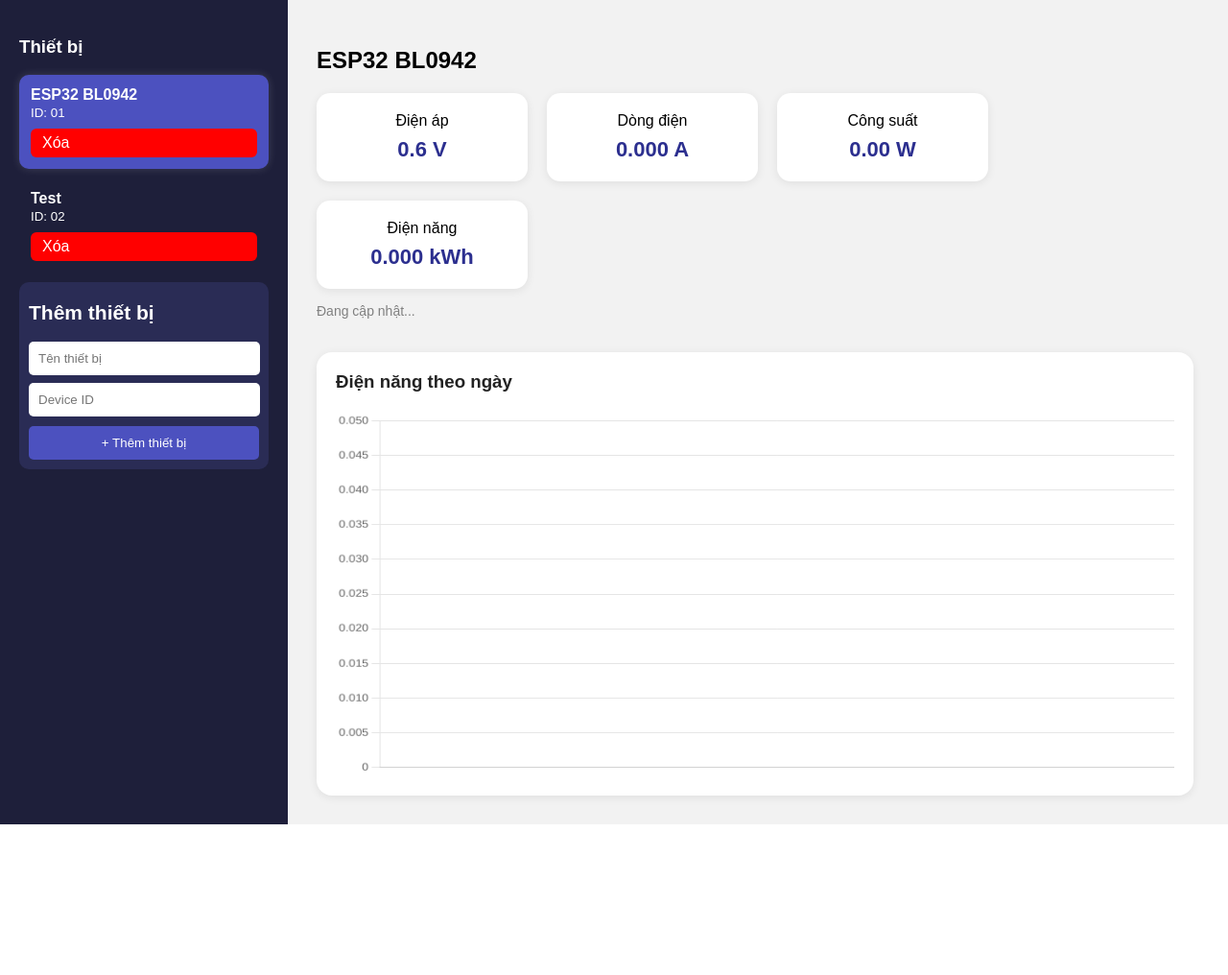
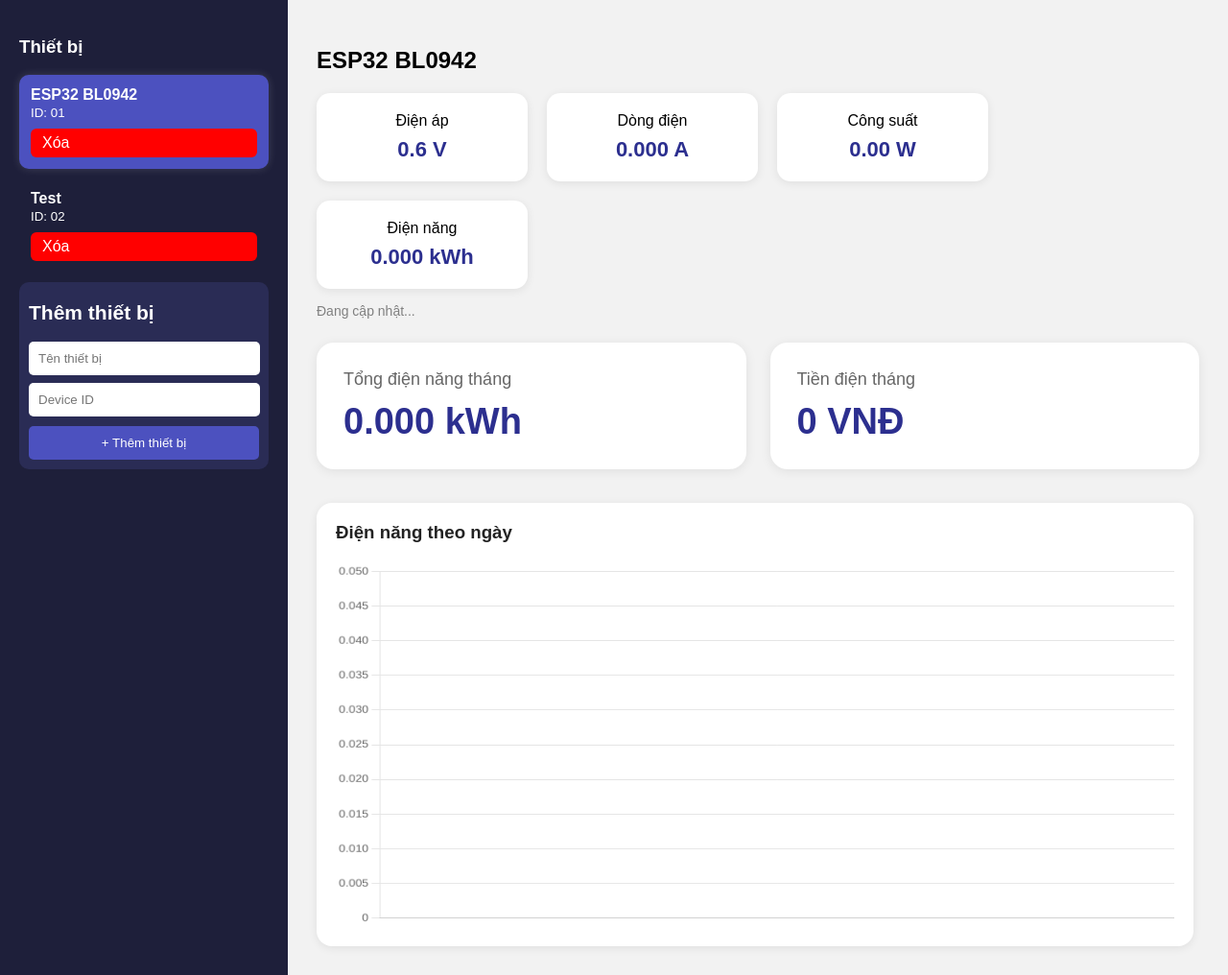
Before and after one commit to TranQuocBao1207/BL0942-WEB, a Django app: template templates/dashboard.html in a window 1280 px wide. Shown: the part 71-1087 px from the top of the page at 96% size. Before the commit the page ends 930 px from the top, so only its background shows below. Run offline with Django 5.2, Linux system fonts and the light colour scheme; the template is opened without the code that fills it: values that come from a table or form of the project are taken from there, others are empty; data comes from the database, SQL or seed files in the repository.

Commit message:
add monthly summary

```diff
--- a/monitor/views.py
+++ b/monitor/views.py
@@ -301,6 +301,9 @@ def energy_chart_data(request):
         labels = []
         values = []
 
+        monthly_total = 0
+        monthly_cost = 0
+
         for item in data:
 
             labels.append(item["date"])
@@ -309,15 +312,38 @@ def energy_chart_data(request):
                 round(float(item["total"]), 3)
             )
 
+            monthly_total = item.get(
+                "monthly_total",
+                0
+            )
+
+            monthly_cost = item.get(
+                "monthly_cost",
+                0
+            )
+
         return JsonResponse({
+
             "labels": labels,
-            "values": values
+
+            "values": values,
+
+            "monthly_total": monthly_total,
+
+            "monthly_cost": monthly_cost
         })
 
     except Exception as e:
 
         return JsonResponse({
+
             "labels": [],
+
             "values": [],
+
+            "monthly_total": 0,
+
+            "monthly_cost": 0,
+
             "error": str(e)
         })
--- a/templates/dashboard.html
+++ b/templates/dashboard.html
@@ -2,269 +2,308 @@
 <!doctype html>
 <html lang="vi">
   <head>
-<meta charset="UTF-8">
+    <meta charset="UTF-8" />
     <title>Dashboard</title>
 
     <script src="https://cdn.jsdelivr.net/npm/chart.js"></script>
 
     <style>
-
-body{
-    margin:0;
-    font-family:Arial;
-    background:#f2f2f2;
+      body {
+        margin: 0;
+        font-family: Arial;
+        background: #f2f2f2;
       }
 
       /* ===== HEADER ===== */
 
-.header{
-    background:#2c2f8f;
-    color:white;
-    padding:15px 20px;
+      .header {
+        background: #2c2f8f;
+        color: white;
+        padding: 15px 20px;
 
-    display:flex;
-    justify-content:space-between;
-    align-items:center;
+        display: flex;
+        justify-content: space-between;
+        align-items: center;
       }
 
-.header-left{
-    display:flex;
-    align-items:center;
-    gap:10px;
+      .header-left {
+        display: flex;
+        align-items: center;
+        gap: 10px;
 
-    font-size:20px;
-    font-weight:bold;
+        font-size: 20px;
+        font-weight: bold;
       }
 
-.logo{
-    height:40px;
+      .logo {
+        height: 40px;
       }
 
-.logout{
-    color:white;
-    text-decoration:none;
+      .logout {
+        color: white;
+        text-decoration: none;
 
-    background:red;
-    padding:8px 15px;
-    border-radius:5px;
+        background: red;
+        padding: 8px 15px;
+        border-radius: 5px;
       }
 
       /* ===== LAYOUT ===== */
 
-.container{
-    display:flex;
+      .container {
+        display: flex;
       }
 
       /* ===== SIDEBAR ===== */
 
-.sidebar{
-    width:260px;
-    background:#1e1f3a;
-    color:white;
+      .sidebar {
+        width: 260px;
+        background: #1e1f3a;
+        color: white;
 
-    padding:20px;
-    min-height:100vh;
+        padding: 20px;
+        min-height: 100vh;
       }
 
-.device{
-    padding:12px;
-    margin-bottom:10px;
+      .device {
+        padding: 12px;
+        margin-bottom: 10px;
 
-    border-radius:10px;
+        border-radius: 10px;
 
-    transition:0.25s;
-    cursor:pointer;
+        transition: 0.25s;
+        cursor: pointer;
       }
 
-.device:hover{
-    background:#3a3fbf;
-    transform:translateY(-2px);
+      .device:hover {
+        background: #3a3fbf;
+        transform: translateY(-2px);
       }
 
-.active{
-    background:#4c51bf;
-    box-shadow:0 0 10px rgba(255,255,255,0.15);
+      .active {
+        background: #4c51bf;
+        box-shadow: 0 0 10px rgba(255, 255, 255, 0.15);
       }
 
-.device a{
-    color:white;
-    text-decoration:none;
-    display:block;
+      .device a {
+        color: white;
+        text-decoration: none;
+        display: block;
       }
 
-.delete-btn{
-    display:inline-block;
+      .delete-btn {
+        display: inline-block;
 
-    margin-top:8px;
-    padding:6px 12px;
+        margin-top: 8px;
+        padding: 6px 12px;
 
-    background:red;
-    color:white;
+        background: red;
+        color: white;
 
-    border-radius:6px;
+        border-radius: 6px;
       }
 
       /* ===== ADD DEVICE ===== */
 
-.add-box{
-    margin-top:10px;
-    padding:10px;
+      .add-box {
+        margin-top: 10px;
+        padding: 10px;
 
-    background:#2a2c55;
-    border-radius:10px;
+        background: #2a2c55;
+        border-radius: 10px;
       }
 
-.add-box input{
-    width:92%;
+      .add-box input {
+        width: 92%;
 
-    padding:10px;
-    margin-top:8px;
+        padding: 10px;
+        margin-top: 8px;
 
-    border-radius:5px;
-    border:none;
+        border-radius: 5px;
+        border: none;
       }
 
-.add-box button{
-    width:100%;
+      .add-box button {
+        width: 100%;
 
-    margin-top:10px;
-    padding:10px;
+        margin-top: 10px;
+        padding: 10px;
 
-    background:#4c51bf;
-    color:white;
+        background: #4c51bf;
+        color: white;
 
-    border:none;
-    border-radius:5px;
+        border: none;
+        border-radius: 5px;
 
-    cursor:pointer;
+        cursor: pointer;
       }
 
       /* ===== CONTENT ===== */
 
-.content{
-    flex:1;
-    padding:30px;
+      .content {
+        flex: 1;
+        padding: 30px;
       }
 
       /* ===== CARDS ===== */
 
-.cards{
-    display:flex;
-    gap:20px;
-    flex-wrap:wrap;
+      .cards {
+        display: flex;
+        gap: 20px;
+        flex-wrap: wrap;
       }
 
-.card{
-    width:180px;
+      .card {
+        width: 180px;
 
-    background:white;
-    padding:20px;
+        background: white;
+        padding: 20px;
 
-    border-radius:14px;
-    text-align:center;
+        border-radius: 14px;
+        text-align: center;
 
-    box-shadow:0 2px 10px rgba(0,0,0,0.08);
+        box-shadow: 0 2px 10px rgba(0, 0, 0, 0.08);
 
-    transition:0.2s;
+        transition: 0.2s;
       }
 
-.card:hover{
-    transform:translateY(-3px);
+      .card:hover {
+        transform: translateY(-3px);
       }
 
-.value{
-    margin-top:8px;
+      .value {
+        margin-top: 8px;
 
-    font-size:22px;
-    font-weight:bold;
+        font-size: 22px;
+        font-weight: bold;
 
-    color:#2c2f8f;
+        color: #2c2f8f;
       }
 
-.no-data{
-    color:gray;
-    font-size:14px;
-    margin-top:15px;
+      .no-data {
+        color: gray;
+        font-size: 14px;
+        margin-top: 15px;
       }
 
       /* ===== CHART ===== */
 
-.energy-chart-box{
+      .energy-chart-box {
+        margin-top: 35px;
 
-    margin-top:35px;
+        background: white;
 
-    background:white;
+        padding: 20px;
 
-    padding:20px;
+        border-radius: 16px;
 
-    border-radius:16px;
+        width: 95%;
+        max-width: 1100px;
 
-    width:95%;
-    max-width:1100px;
-
-    box-shadow:0 2px 10px rgba(0,0,0,0.08);
+        box-shadow: 0 2px 10px rgba(0, 0, 0, 0.08);
       }
 
-.energy-chart-box h3{
-    margin-top:0;
-    margin-bottom:20px;
+      .energy-chart-box h3 {
+        margin-top: 0;
+        margin-bottom: 20px;
 
-    color:#222;
+        color: #222;
       }
 
-#energyChart{
-    width:100% !important;
-    height:380px !important;
+      #energyChart {
+        width: 100% !important;
+        height: 380px !important;
       }
 
+      /* ===== MONTH SUMMARY ===== */
+
+      .month-summary {
+        display: flex;
+
+        gap: 25px;
+
+        margin-top: 25px;
+        margin-bottom: 25px;
+
+        flex-wrap: wrap;
+      }
+
+      .month-card {
+        flex: 1;
+
+        min-width: 320px;
+
+        background: white;
+
+        padding: 28px;
+
+        border-radius: 18px;
+
+        box-shadow: 0 2px 12px rgba(0, 0, 0, 0.08);
+
+        transition: 0.25s;
+      }
+
+      .month-card:hover {
+        transform: translateY(-3px);
+      }
+
+      .month-title {
+        font-size: 18px;
+
+        color: #666;
+      }
+
+      .month-value {
+        margin-top: 12px;
+
+        font-size: 38px;
+
+        font-weight: bold;
+
+        color: #2c2f8f;
+      }
     </style>
   </head>
 
   <body>
-
     <!-- ===== HEADER ===== -->
 
     <div class="header">
-
       <div class="header-left">
-        <img src="{% static 'images/logo.png' %}" class="logo">
+        <img src="{% static 'images/logo.png' %}" class="logo" />
         <span>HỆ THỐNG GIÁM SÁT ĐIỆN NĂNG</span>
       </div>
 
-    <a href="/logout/" class="logout">
-        Đăng xuất
-    </a>
-
+      <a href="/logout/" class="logout"> Đăng xuất </a>
     </div>
 
     <div class="container">
-
       <!-- ===== SIDEBAR ===== -->
 
       <div class="sidebar">
-
         <h3>Thiết bị</h3>
 
         {% for d in devices %}
 
-    <div class="device {% if selected_device and d.id == selected_device.id %}active{% endif %}">
-
+        <div
+          class="device {% if selected_device and d.id == selected_device.id %}active{% endif %}"
+        >
           <a href="/dashboard/?device={{ d.id }}">
-
-            <strong>{{ d.name }}</strong><br>
+            <strong>{{ d.name }}</strong><br />
 
             <small>ID: {{ d.device_id }}</small>
-
           </a>
 
-        <a class="delete-btn"
+          <a
+            class="delete-btn"
             href="/delete-device/{{ d.id }}/"
-           onclick="return confirm('Bạn có chắc muốn xóa thiết bị này không?')">
-
+            onclick="
+              return confirm('Bạn có chắc muốn xóa thiết bị này không?');
+            "
+          >
             Xóa
-
           </a>
-
         </div>
 
         {% endfor %}
@@ -272,37 +311,33 @@ body{
         <!-- ===== ADD DEVICE ===== -->
 
         <div class="add-box">
-
-        <h4 style="font-size:21px; margin: 10px 0 10px 0;">
-            Thêm thiết bị
-        </h4>
+          <h4 style="font-size: 21px; margin: 10px 0 10px 0">Thêm thiết bị</h4>
 
           <form method="POST">
-
             {% csrf_token %}
 
-            <input type="text"
+            <input
+              type="text"
               name="name"
               placeholder="Tên thiết bị"
-                   required>
+              required
+            />
 
-            <input type="text"
+            <input
+              type="text"
               name="device_id"
               placeholder="Device ID"
-                   required>
+              required
+            />
 
             <button>+ Thêm thiết bị</button>
-
           </form>
-
         </div>
-
       </div>
 
       <!-- ===== CONTENT ===== -->
 
       <div class="content">
-
         {% if selected_device %}
 
         <h2>{{ selected_device.name }}</h2>
@@ -310,7 +345,6 @@ body{
         <!-- ===== DATA CARDS ===== -->
 
         <div class="cards">
-
           <div class="card">
             Điện áp
             <div class="value" id="voltage">--</div>
@@ -330,21 +364,30 @@ body{
             Điện năng
             <div class="value" id="energy">--</div>
           </div>
-
         </div>
 
-<p class="no-data" id="status">
-    Đang chờ dữ liệu...
-</p>
+        <p class="no-data" id="status">Đang chờ dữ liệu...</p>
+
+        <div class="month-summary">
+          <div class="month-card">
+            <div class="month-title">Tổng điện năng tháng</div>
+
+            <div class="month-value" id="monthEnergy">-- kWh</div>
+          </div>
+
+          <div class="month-card">
+            <div class="month-title">Tiền điện tháng</div>
+
+            <div class="month-value" id="monthCost">-- VNĐ</div>
+          </div>
+        </div>
 
         <!-- ===== EVN CHART ===== -->
 
         <div class="energy-chart-box">
-
           <h3>Điện năng theo ngày</h3>
 
           <canvas id="energyChart"></canvas>
-
         </div>
 
         {% else %}
@@ -352,67 +395,55 @@ body{
         <h3>Chưa có thiết bị</h3>
 
         {% endif %}
-
       </div>
     </div>
 
     <!-- ===== REALTIME SCRIPT ===== -->
 
     <script>
-
       const deviceId = "{{ selected_device.device_id|default:'' }}";
 
       /* ===== FORMAT NUMBER ===== */
 
-function formatNumber(value, digits = 2){
+      function formatNumber(value, digits = 2) {
         return Number(value).toFixed(digits);
       }
 
       /* ===== LOAD REALTIME DATA ===== */
 
-function loadData(){
-
-    if(!deviceId) return;
+      function loadData() {
+        if (!deviceId) return;
 
         fetch(`/api/latest-data/?device_id=${deviceId}&t=${Date.now()}`)
-
-    .then(res => {
-
-        if(!res.ok){
+          .then((res) => {
+            if (!res.ok) {
               throw new Error("HTTP ERROR");
             }
 
             return res.json();
           })
 
-    .then(data => {
-
-        if(data.status === "ok"){
-
+          .then((data) => {
+            if (data.status === "ok") {
               document.getElementById("voltage").innerText =
-                formatNumber(data.voltage,1) + " V";
+                formatNumber(data.voltage, 1) + " V";
 
               document.getElementById("current").innerText =
-                formatNumber(data.current,3) + " A";
+                formatNumber(data.current, 3) + " A";
 
               document.getElementById("power").innerText =
-                formatNumber(data.power,2) + " W";
+                formatNumber(data.power, 2) + " W";
 
               document.getElementById("energy").innerText =
-                formatNumber(data.energy,3) + " kWh";
+                formatNumber(data.energy, 3) + " kWh";
 
-            document.getElementById("status").innerText =
-                "Đang cập nhật...";
-        }
-
-        else{
-
+              document.getElementById("status").innerText = "Đang cập nhật...";
+            } else {
               resetUI("Chưa có dữ liệu...");
             }
           })
 
-    .catch(err => {
-
+          .catch((err) => {
             console.log(err);
 
             resetUI("Mất kết nối server!");
@@ -421,8 +452,7 @@ function loadData(){
 
       /* ===== RESET UI ===== */
 
-function resetUI(message){
-
+      function resetUI(message) {
         document.getElementById("voltage").innerText = "--";
 
         document.getElementById("current").innerText = "--";
@@ -436,7 +466,7 @@ function resetUI(message){
 
       /* ===== LOAD EVERY SECOND ===== */
 
-setInterval(loadData,1000);
+      setInterval(loadData, 1000);
 
       loadData();
 
@@ -448,20 +478,21 @@ let energyChart = null;
 
       /* ===== LOAD CHART ===== */
 
-async function loadEnergyChart(){
+      async function loadEnergyChart() {
+        try {
+          const response = await fetch("/api/energy-chart/");
 
-    try{
+          const data = await response.json();
 
-        const response =
-            await fetch('/api/energy-chart/');
+          document.getElementById("monthEnergy").innerText =
+            Number(data.monthly_total).toFixed(3) + " kWh";
 
-        const data =
-            await response.json();
+          document.getElementById("monthCost").innerText =
+            Number(data.monthly_cost).toLocaleString("vi-VN") + " VNĐ";
 
-        const ctx =
-            document.getElementById('energyChart');
+          const ctx = document.getElementById("energyChart");
 
-        if(energyChart){
+          if (energyChart) {
             energyChart.destroy();
           }
 
@@ -470,73 +501,64 @@ async function loadEnergyChart(){
           let maxValue = Math.max(...data.values, 0.1);
 
           energyChart = new Chart(ctx, {
+            type: "bar",
 
-            type:'bar',
+            data: {
+              labels: data.labels,
 
-            data:{
+              datasets: [
+                {
+                  label: "kWh",
 
-                labels:data.labels,
+                  data: data.values,
 
-                datasets:[{
+                  backgroundColor: "#6c63ff",
 
-                    label:'kWh',
+                  borderColor: "#2c2f8f",
 
-                    data:data.values,
+                  borderWidth: 1,
 
-                    backgroundColor:'#6c63ff',
-
-                    borderColor:'#2c2f8f',
-
-                    borderWidth:1,
-
-                    borderRadius:8
-                }]
+                  borderRadius: 8,
+                },
+              ],
             },
 
-            options:{
+            options: {
+              responsive: true,
 
-                responsive:true,
-
-                animation:{
-                    duration:800
+              animation: {
+                duration: 800,
               },
 
-                plugins:{
-
-                    legend:{
-                        display:false
+              plugins: {
+                legend: {
+                  display: false,
                 },
 
-                    tooltip:{
-                        callbacks:{
-                            label:function(context){
-                                return context.raw + ' kWh';
-                            }
-                        }
-                    }
+                tooltip: {
+                  callbacks: {
+                    label: function (context) {
+                      return context.raw + " kWh";
+                    },
+                  },
+                },
               },
 
-                scales:{
+              scales: {
+                y: {
+                  beginAtZero: true,
 
-                    y:{
+                  min: 0,
+                  max: 0.05,
 
-                        beginAtZero:true,
-
-                        min:0,
-                        max:0.05,
-
-                        ticks:{
-                            stepSize:0.005
-                        }
-                    }
-                }
-            }
+                  ticks: {
+                    stepSize: 0.005,
+                  },
+                },
+              },
+            },
           });
-
-    }
-
-    catch(err){
-
+        } catch (err) {
           console.log(err);
         }
       }
@@ -547,9 +569,7 @@ loadEnergyChart();
 
       /* ===== UPDATE CHART EVERY 10s ===== */
 
-setInterval(loadEnergyChart,10000);
-
+      setInterval(loadEnergyChart, 10000);
     </script>
-
   </body>
 </html>
```
Lines whose indentation alone changed are shown as unchanged.
